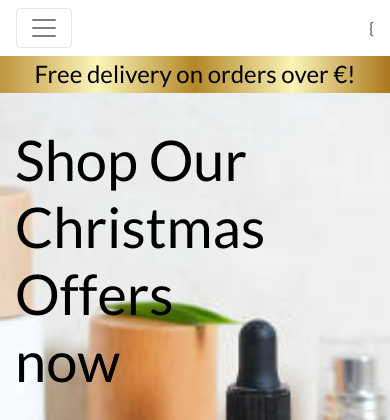
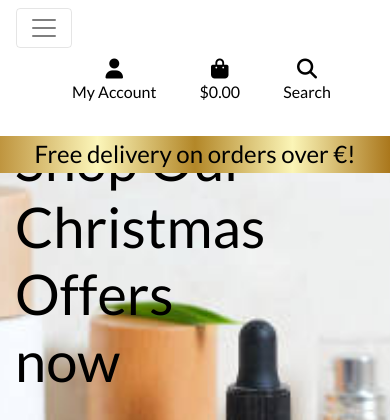
Before and after one commit to irenenev24/arin-beauty, a Django app: page / in a window 390 px wide. Shown: the top 420 px of the page. Run offline with Django 3.2, Linux system fonts and the light colour scheme; some libraries are stand-ins or nearby versions.

Commit message:
added main-nav html and mobile-top-header.html

```diff
--- a/templates/base.html
+++ b/templates/base.html
@@ -102,7 +102,8 @@
                 <button class="navbar-toggler" type="button" data-toggle="collapse" data-target="#main-nav" aria-controls="main-nav" aria-expanded="false" aria-label="Toggle navigation">
                     <span class="navbar-toggler-icon"></span>
                 </button>
-                {
+                {% include 'includes/mobile-top-header.html' %}
+                {% include 'includes/main-nav.html' %}
             </nav>
         </div>
         <div id="delivery-banner" class="row text-center">
--- /dev/null
+++ b/templates/includes/main-nav.html
@@ -0,0 +1,61 @@
+<div class="collapse navbar-collapse" id="main-nav">
+    <ul class="navbar-nav w-auto mx-auto">
+        <li class="nav-item dropdown">
+            <a class="logo-font font-weight-bold nav-link text-black mr-5" href="#" id="all-products-link" data-toggle="dropdown" aria-haspopup="true" aria-expanded="false">
+                All Products
+            </a>
+            <div class="dropdown-menu border-0" aria-labelledby="all-products-link">
+                <a href="" class="dropdown-item">By Price</a>
+                <a href="" class="dropdown-item ">By Skin Type</a>
+                <a href="" class="dropdown-item ">By Category</a>
+                <a href="" class="dropdown-item ">By Rating</a>
+                <a href="" class="dropdown-item">All Products</a>
+            </div>
+        </li>
+
+        <li class="nav-item dropdown">
+            <a class="logo-font font-weight-bold nav-link text-black mr-5" href="#" id="clothing-link" data-toggle="dropdown" aria-haspopup="true" aria-expanded="false">
+                Cosmetics
+            </a>
+            <div class="dropdown-menu border-0" aria-labelledby="clothing-link">
+                <a href="" class="dropdown-item">Face</a>
+                <a href="" class="dropdown-item">Eyes</a>
+                <a href="" class="dropdown-item">Lips</a>
+                <a href="" class="dropdown-item">All Cosmetics</a>
+            </div>
+        </li>
+
+        <li class="nav-item dropdown">
+            <a class="logo-font font-weight-bold nav-link text-black mr-5" href="#" id="homeware-link" data-toggle="dropdown" aria-haspopup="true" aria-expanded="false">
+                Skin Care
+            </a>
+            <div class="dropdown-menu border-0" aria-labelledby="homeware-link">
+                <a href="" class="dropdown-item">Serums</a>
+                <a href="" class="dropdown-item">Moisturiser</a>
+                <a href="" class="dropdown-item">Masks</a>
+            </div>
+        </li>
+        <li class="nav-item dropdown">
+            <a class="logo-font font-weight-bold nav-link text-black" href="#" id="specials-link" data-toggle="dropdown" aria-haspopup="true" aria-expanded="false">
+                Skin Type
+            </a>
+            <div class="dropdown-menu border-0" aria-labelledby="specials-link">
+                <a href="" class="dropdown-item">Sensitive</a>
+                <a href="" class="dropdown-item">Dry</a>
+                <a href="" class="dropdown-item">Oily</a>
+                <a href="" class="dropdown-item">Combination</a>
+            </div>
+        </li>
+        <li class="nav-item dropdown">
+            <a class="logo-font font-weight-bold nav-link text-black" href="#" id="specials-link" data-toggle="dropdown" aria-haspopup="true" aria-expanded="false">
+                Special Offers
+            </a>
+            <div class="dropdown-menu border-0" aria-labelledby="specials-link">
+                <a href="" class="dropdown-item">Cosmetics</a>
+                <a href="" class="dropdown-item">Skin Care</a>
+                <a href="" class="dropdown-item">Skin Type</a>
+                <a href="" class="dropdown-item">Christmas</a>
+            </div>
+        </li>
+    </ul>
+</div>
--- /dev/null
+++ b/templates/includes/mobile-top-header.html
@@ -0,0 +1,58 @@
+<ul>
+    <li class="list-inline-item dropdown">
+        <a class="text-black nav-link d-block d-lg-none" href="#" id="user-options" data-toggle="dropdown" aria-haspopup="true" aria-expanded="false">
+            <div class="text-center">
+                <div><i class="fas fa-user fa-lg"></i></div>
+                <p class="my-0">My Account</p>
+            </div>
+        </a>
+        <div class="dropdown-menu border-0" aria-labelledby="user-options">
+            {% if request.user.is_authenticated %}
+                {% if request.user.is_superuser %}
+                    <a href="{% url 'account_logout' %}" class="dropdown-item">Product Management</a>
+                {% endif %}
+                <a href="" class="dropdown-item">My Profile</a>
+                <a href="{% url 'account_logout' %}" class="dropdown-item">Logout</a>
+            {% else %}
+                <a href="{% url 'account_signup' %}" class="dropdown-item">Register</a>
+                <a href="{% url 'account_login' %}" class="dropdown-item">Login</a>
+            {% endif %}
+        </div>
+    </li>
+    <li class="list-inline-item">
+        <a class="{% if grand_total %}text-primary font-weight-bold{% else %}text-black{% endif %} nav-link d-block d-lg-none" href="">
+            <div class="text-center">
+                <div><i class="fas fa-shopping-bag fa-lg"></i></div>
+                <p class="my-0">
+                    {% if grand_total %}
+                        ${{ grand_total|floatformat:2 }}
+                    {% else %}
+                        $0.00
+                    {% endif %}
+                </p>
+            </div>
+        </a>
+      </li>
+      <li class="list-inline-item">
+          <a class="text-black nav-link d-block d-lg-none" href="#" id="mobile-search" data-toggle="dropdown" aria-haspopup="true" aria-expanded="false">
+              <div class="text-center">
+                  <div><i class="fas fa-search fa-lg"></i></div>
+                  <p class="my-0">Search</p>
+              </div>
+          </a>
+          <div class="dropdown-menu border-0 w-100 p-3 rounded-0 my-0" aria-labelledby="mobile-search">
+              <form class="form" method="GET" action="">
+                  <div class="input-group w-100">
+                      <input class="form-control border border-black rounded-0" type="text" name="q" placeholder="Search our site">
+                      <div class="input-group-append">
+                          <button class="form-control form-control btn btn-black border border-black rounded-0" type="submit">
+                              <span class="icon">
+                                  <i class="fas fa-search"></i>
+                              </span>
+                          </button>
+                      </div>
+                  </div>
+              </form>
+          </div>
+      </li>
+    </ul>
```
